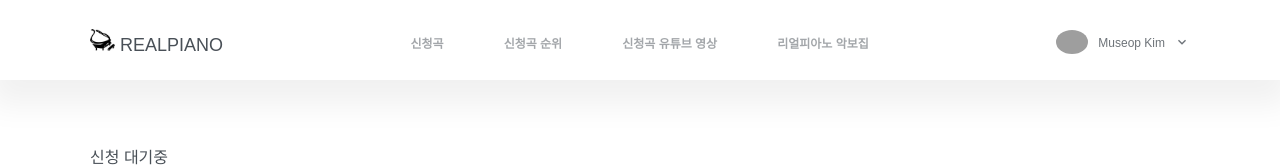
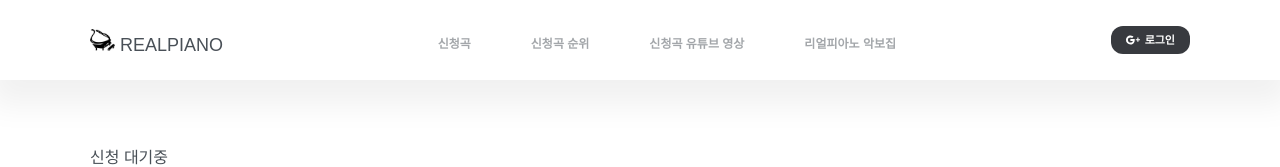
Before and after one commit to playthesong/song-request-frontend, a React (Create React App) app: page / in a window 1280 px wide. Shown: the top 167 px of the page. Built offline with nearby package versions, Linux system fonts and the light colour scheme; grey boxes are pictures that could not be loaded.

Commit message:
[#23] Feat: 로그인 버튼 컴포넌트 추가
기본 구글 로그인 버튼 추가

```diff
--- a/src/components/Header/Header.jsx
+++ b/src/components/Header/Header.jsx
@@ -2,7 +2,7 @@ import React from "react";
 import styled from "styled-components";
 import HeaderTitle from "./HeaderTitle";
 import Navigation from "./Navigation";
-import UserProfile from "./UserProfile";
+import LoginButton from "./LoginButton";
 
 const Header = () => {
   return (
@@ -10,7 +10,7 @@ const Header = () => {
       <HeaderInner>
         <HeaderTitle />
         <Navigation />
-        <UserProfile />
+        <LoginButton />
       </HeaderInner>
     </HeaderBlock>
   );
--- /dev/null
+++ b/src/components/Header/LoginButton.jsx
@@ -0,0 +1,38 @@
+import React from "react";
+import styled from "styled-components";
+import { IoLogoGoogleplus } from "react-icons/io";
+
+const LoginButton = () => {
+  return (
+    <LoginButtonBlock href="https://backend.realpianolive.com/oauth2/authorization/google">
+      <GoogleIcon />
+      <LoginText>로그인</LoginText>
+    </LoginButtonBlock>
+  );
+};
+
+const LoginButtonBlock = styled.a`
+  display: flex;
+  align-items: center;
+  padding: 0.7rem 1.5rem;
+  background-color: #383a3f;
+  border-radius: 1.2rem;
+
+  &:hover {
+    opacity: 0.9;
+  }
+`;
+
+const GoogleIcon = styled(IoLogoGoogleplus)`
+  color: #fff;
+  font-size: 1.4rem;
+  margin-right: 0.5rem;
+`;
+
+const LoginText = styled.span`
+  color: #fff;
+  font-size: 1.1rem;
+  font-weight: 600;
+`;
+
+export default LoginButton;
```
